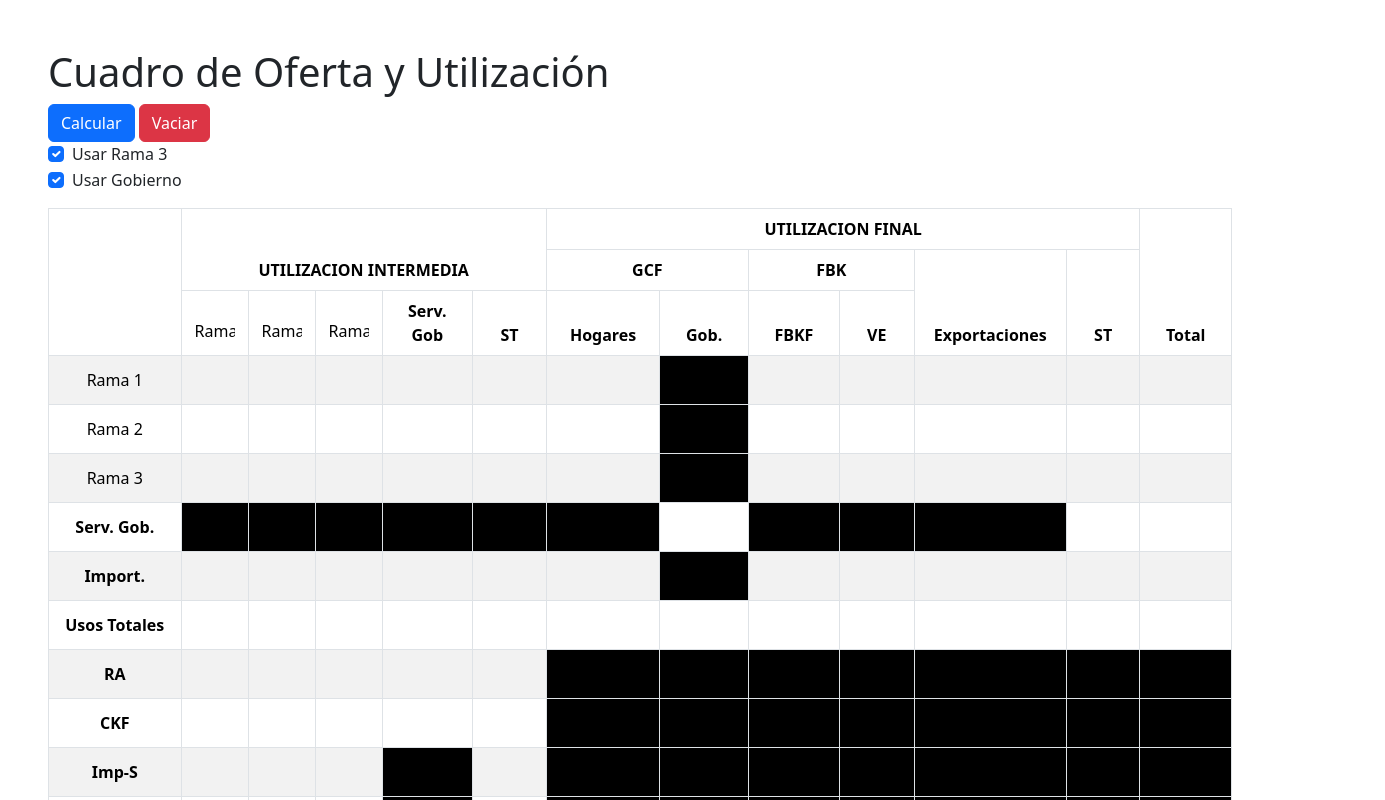
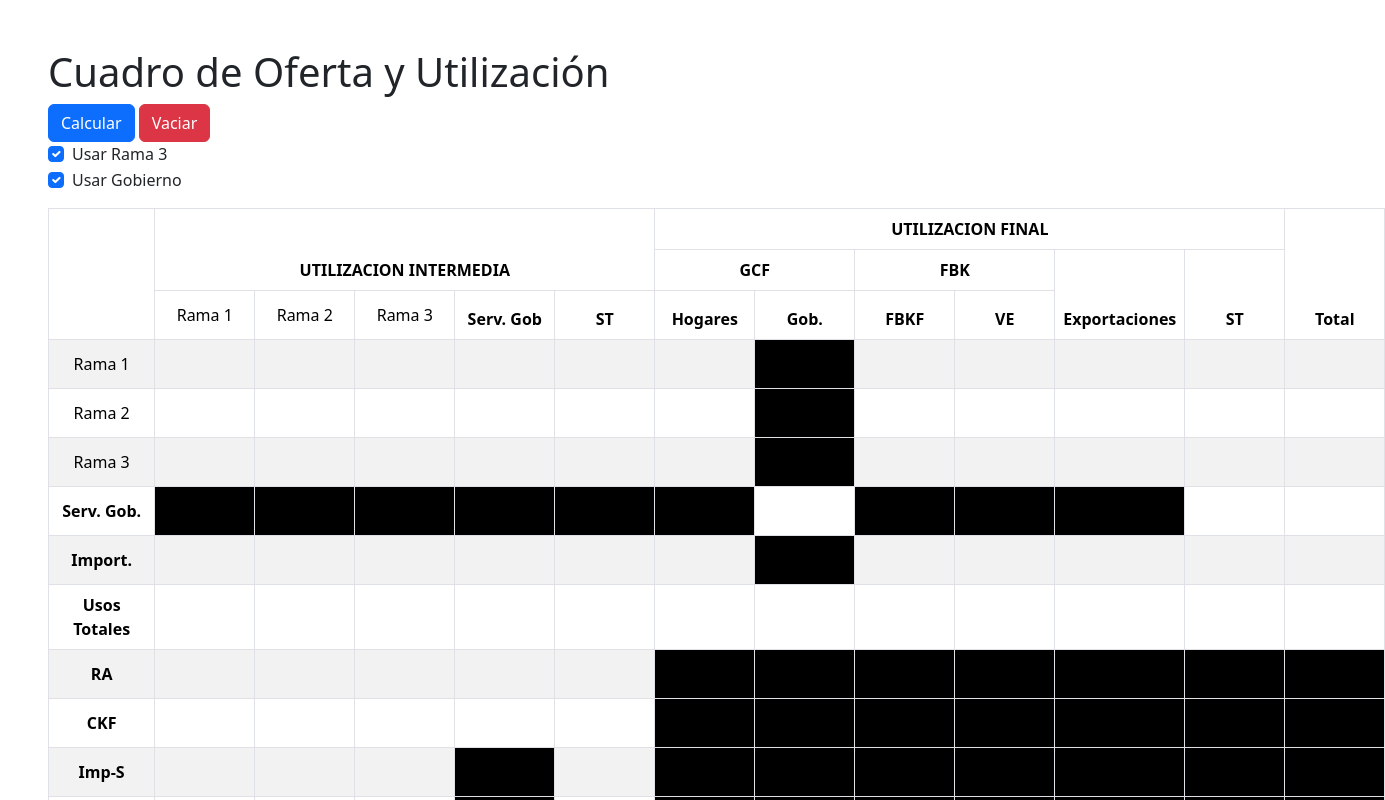
Before and after one commit to hrkns/cou, a React (Create React App) app: page / in a window 1280 px wide. Shown: the top 800 px of the page, 1385 px wide, since content can reach past the window. Built offline with nearby package versions, Linux system fonts and the light colour scheme.

Commit message:
Set min width for cells

```diff
--- a/src/App.css
+++ b/src/App.css
@@ -11,3 +11,7 @@
   outline: none;
   text-align: center
 }
+
+.custom-table td {
+  min-width: 100px;  /* Ajusta este valor según tus necesidades */
+}
--- a/src/components/Cou.js
+++ b/src/components/Cou.js
@@ -1497,7 +1497,7 @@ const Cou = () => {
             Usar Gobierno
           </label>
         </div>
-        <Table striped bordered hover className="text-center align-middle mt-3">
+        <Table striped bordered hover className="text-center align-middle mt-3 custom-table">
           <thead>
             <tr>
               <th rowSpan={3}></th>
```
